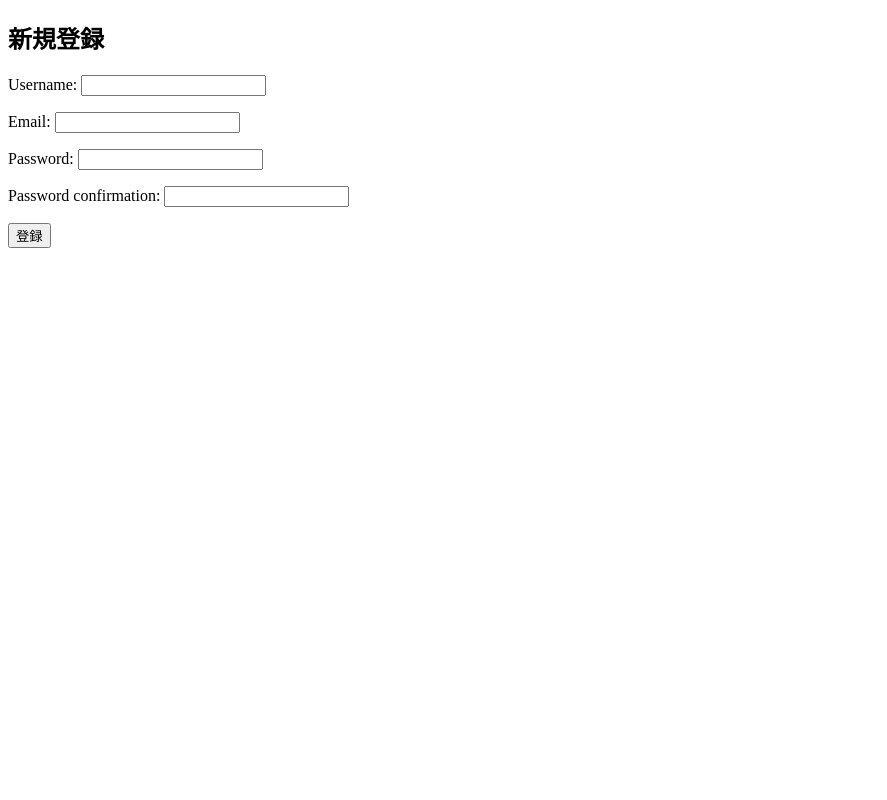
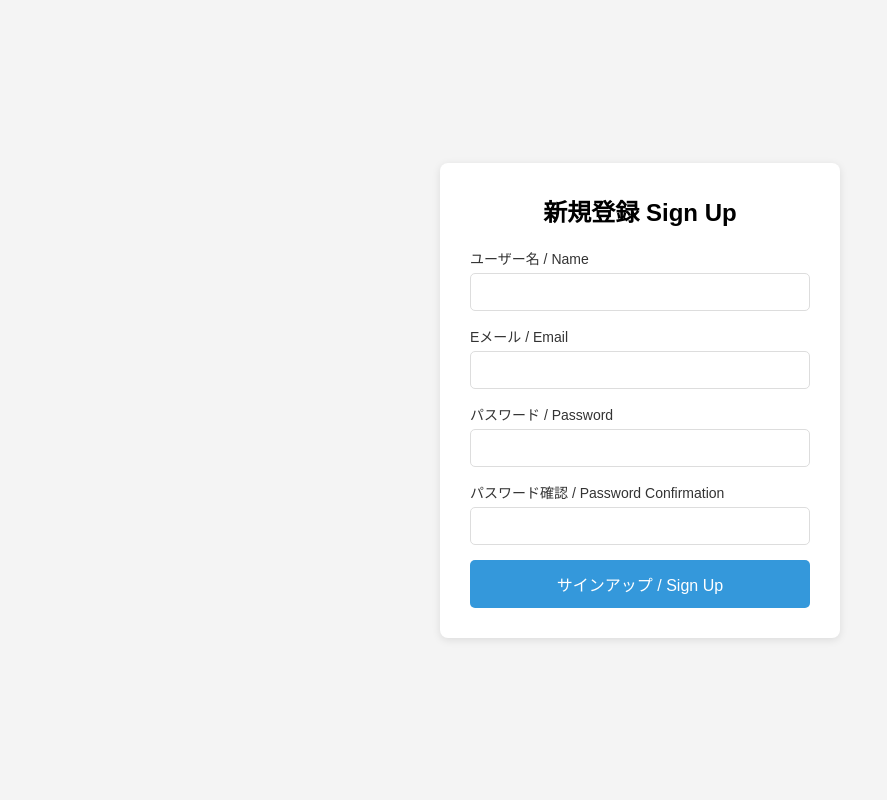
Before and after one commit to Hackathon2025winter-teamC/RareTicle, a Django app: page /user/signup/ in a window 1280 px wide. Shown: the whole page, without its empty margins (0-887 px from the left). Run offline with Django 5.2, Linux system fonts and the light colour scheme.

Commit message:
signup.htmlを追加

```diff
--- a/templates/signup.html
+++ b/templates/signup.html
@@ -3,14 +3,116 @@
 <html lang="ja">
 <head>
     <meta charset="UTF-8">
-    <title>新規登録</title>
+    <title>新規登録 / Sign Up</title>
+    <style>
+        * {
+            margin: 0;
+            padding: 0;
+            box-sizing: border-box;
+        }
+
+        body {
+            font-family: Arial, sans-serif;
+            background-color: #f4f4f4;
+            display: flex;
+            justify-content: center;
+            align-items: center;
+            height: 100vh;
+        }
+
+        .sign-in-container {
+            background-color: white;
+            padding: 30px;
+            border-radius: 8px;
+            box-shadow: 0 2px 8px rgba(0, 0, 0, 0.1);
+            width: 100%;
+            max-width: 400px;
+            text-align: center;
+        }
+
+        .sign-in-container h1 {
+            font-size: 24px;
+            margin-bottom: 20px;
+        }
+
+        .form-group {
+            margin-bottom: 15px;
+            text-align: left;
+        }
+
+        .form-group label {
+            display: block;
+            font-size: 14px;
+            margin-bottom: 5px;
+            color: #333;
+        }
+
+        .form-group input {
+            width: 100%;
+            padding: 10px;
+            font-size: 14px;
+            border: 1px solid #ddd;
+            border-radius: 5px;
+            outline: none;
+        }
+
+        .form-group input:focus {
+            border-color: #3498db;
+        }
+
+        .sign-in-btn {
+            width: 100%;
+            padding: 12px;
+            font-size: 16px;
+            color: white;
+            background-color: #3498db;
+            border: none;
+            border-radius: 5px;
+            cursor: pointer;
+        }
+
+        .sign-in-btn:hover {
+            background-color: #2980b9;
+        }
+
+        .footer-text {
+            margin-top: 15px;
+            font-size: 12px;
+            color: #555;
+        }
+
+        .footer-text a {
+            color: #3498db;
+            text-decoration: none;
+        }
+
+        .footer-text a:hover {
+            text-decoration: underline;
+        }
+    </style>
 </head>
-<body>
-    <h2>新規登録</h2>
-    <form method="POST">
-        {% csrf_token %}
-        {{ form.as_p }}
-        <button type="submit">登録</button>
-    </form>
-</body>
+    <body>
+        <div class="sign-in-container">
+            <h1>新規登録 Sign Up</h1>
+            <form method="POST">
+                {% csrf_token %}
+                <div class="form-group">
+                    <label for="email">ユーザー名 / Name</label>
+                    <input type="username" id="username" name="username" required>
+                </div>
+                <div class="form-group">
+                    <label for="email">Eメール / Email</label>
+                    <input type="email" id="email" name="email" required>
+                </div>
+                <div class="form-group">
+                    <label for="password1">パスワード / Password</label>
+                    <input type="password" id="password1" name="password1" required>
+                </div>
+                <div class="form-group">
+                    <label for="password2">パスワード確認 / Password Confirmation</label>
+                    <input type="password" id="password2" name="password2" required>
+                </div>
+                <button type="submit" class="sign-in-btn">サインアップ / Sign Up</button>
+            </form>
+    </body>
 </html>
```
